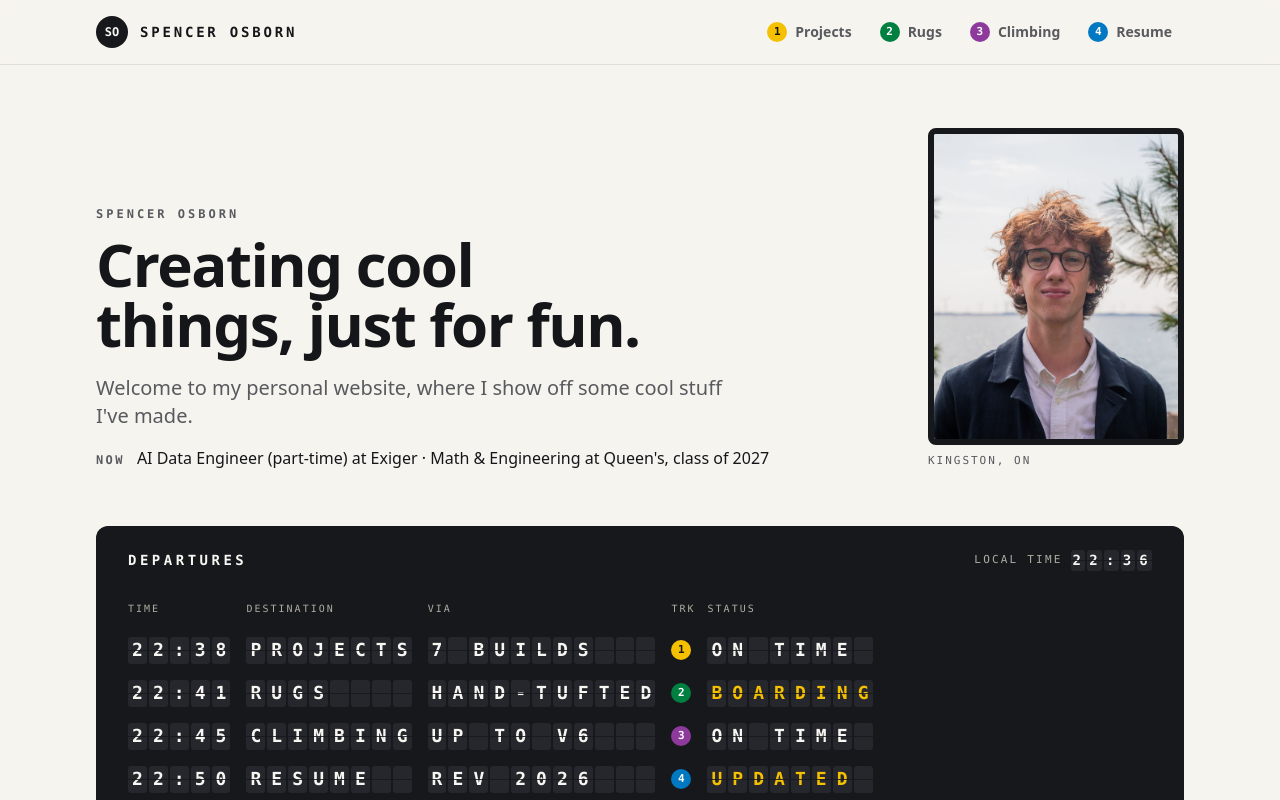
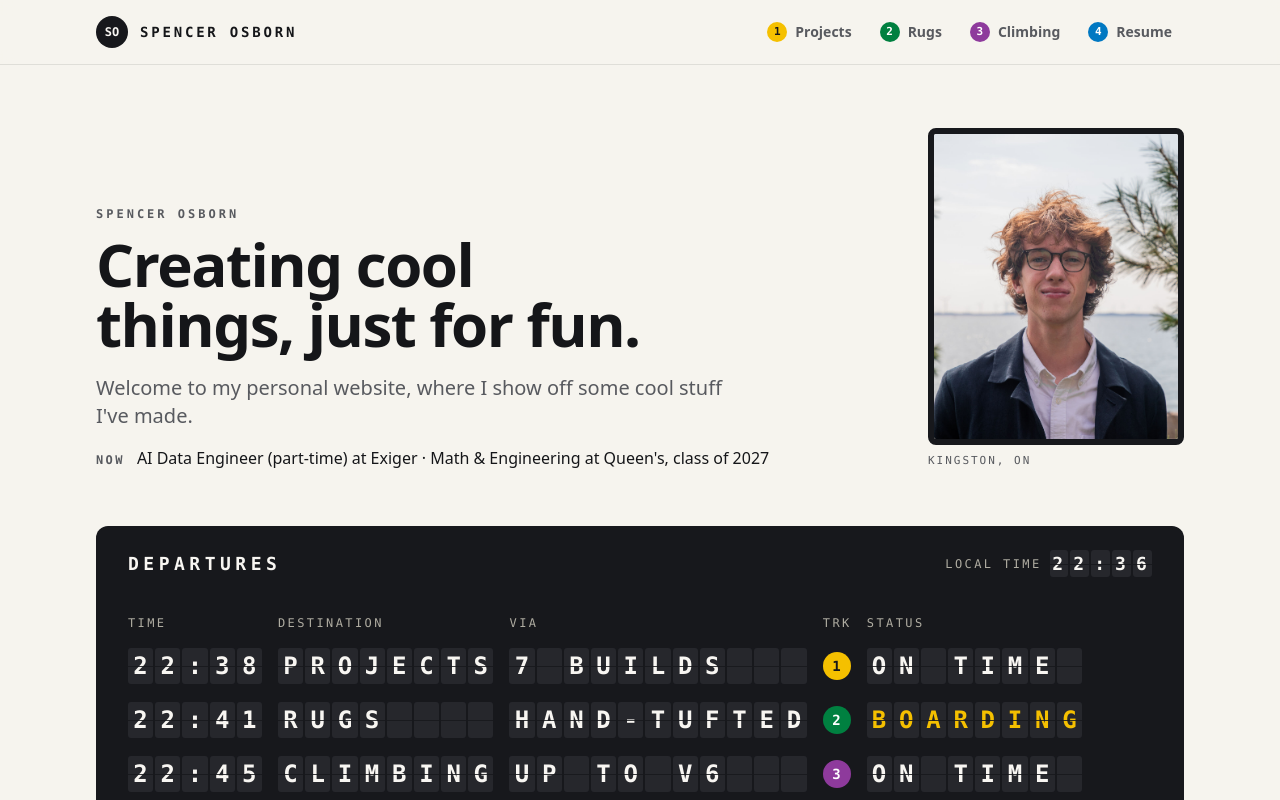
Before and after one commit to Splendero/personal-website, a React (Vite) app: page / in a window 1280 px wide. Shown: the top 800 px of the page. Built offline with nearby package versions, Linux system fonts and the light colour scheme; a web font is replaced by a local one.

Commit message:
increase size size?

```diff
--- a/src/components/transit/DepartureBoard.tsx
+++ b/src/components/transit/DepartureBoard.tsx
@@ -10,8 +10,8 @@ import { cn } from "@/lib/utils";
 const COLS = { time: 5, destination: 8, via: 11, status: 8 };
 
 const Heading = ({ label, cells, className }: { label: string; cells?: number; className?: string }) => (
-  <span className={cn("shrink-0", className)} style={{ width: cells ? flapWidth(cells) : "1.25rem" }}>
-    <span className="font-mono text-[10px] tracking-[0.2em] text-sign-muted">{label}</span>
+  <span className={cn("shrink-0", className)} style={{ width: cells ? flapWidth(cells) : "1.75rem" }}>
+    <span className="font-mono text-[10px] tracking-[0.2em] text-sign-muted sm:text-xs">{label}</span>
   </span>
 );
 
@@ -21,19 +21,19 @@ export const DepartureBoard = () => {
   return (
     <section aria-labelledby="departures-heading" className="rounded-xl bg-sign p-4 text-sign-foreground sm:p-6">
       <div className="flex items-center justify-between gap-4 px-2">
-        <h2 id="departures-heading" className="font-mono text-sm font-bold tracking-[0.25em]">
+        <h2 id="departures-heading" className="font-mono text-sm font-bold tracking-[0.25em] sm:text-base lg:text-lg">
           DEPARTURES
         </h2>
-        <p className="flex items-center gap-2 font-mono text-[11px] tracking-[0.2em] text-sign-muted">
+        <p className="flex items-center gap-2 font-mono text-[11px] tracking-[0.2em] text-sign-muted sm:text-xs">
           <span>LOCAL TIME</span>
           <span className="sr-only">{formatClock(now)}</span>
-          <span className="text-xs sm:text-sm">
+          <span className="text-sm sm:text-base lg:text-lg">
             <FlapText text={formatClock(now)} length={5} />
           </span>
         </p>
       </div>
 
-      <div className="mt-5 text-xs sm:text-sm md:text-base lg:text-lg">
+      <div className="mt-6 text-base md:text-lg lg:text-xl xl:text-2xl">
         <div aria-hidden="true" className="flex items-center gap-2.5 px-2 pb-2 sm:gap-4">
           <Heading label="TIME" cells={COLS.time} />
           <Heading label="DESTINATION" cells={COLS.destination} />
@@ -42,7 +42,7 @@ export const DepartureBoard = () => {
           <Heading label="STATUS" cells={COLS.status} className="hidden sm:inline-block" />
         </div>
 
-        <ul className="space-y-1">
+        <ul className="space-y-1.5">
           {DEPARTURES.map((departure, row) => {
             const line = LINES.find((l) => l.line === departure.line);
             if (!line) return null;
@@ -66,7 +66,7 @@ export const DepartureBoard = () => {
                     delay={delay + 120}
                     className="hidden lg:inline-flex"
                   />
-                  <LineBullet line={departure.line} size="sm" />
+                  <LineBullet line={departure.line} size="md" />
                   <FlapText
                     text={departure.status}
                     length={COLS.status}
@@ -75,7 +75,7 @@ export const DepartureBoard = () => {
                   />
                   <ArrowRight
                     aria-hidden="true"
-                    className="ml-auto h-4 w-4 shrink-0 text-sign-muted opacity-0 transition-opacity group-hover:opacity-100 group-focus-visible:opacity-100"
+                    className="ml-auto h-5 w-5 shrink-0 text-sign-muted opacity-0 transition-opacity group-hover:opacity-100 group-focus-visible:opacity-100"
                   />
                 </Link>
               </li>
@@ -84,7 +84,7 @@ export const DepartureBoard = () => {
         </ul>
       </div>
 
-      <p className="mt-4 px-2 text-xs text-sign-muted sm:text-sm">
+      <p className="mt-5 px-2 text-sm text-sign-muted sm:text-base">
         Each departure is a page. Press 1–4 to board from anywhere, or 0 to come back here.
       </p>
     </section>
```
